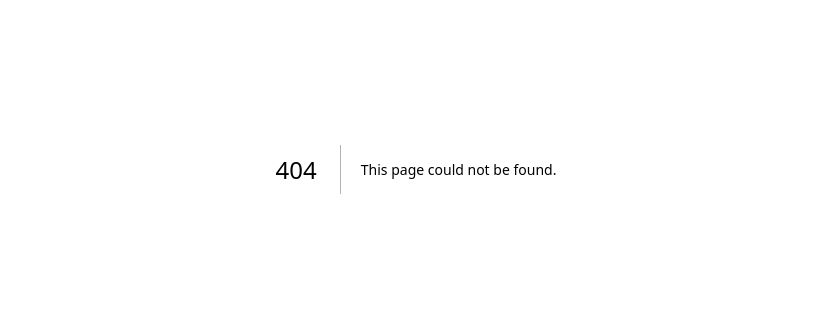
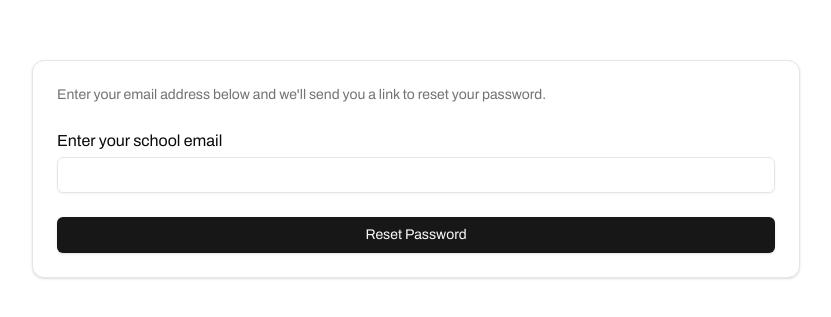
Before and after one commit to wertyaser/cfiction, a Next.js app: page /forgot-password in a window 1280 px wide. Before the commit this address had no page. Shown: the part 231-548 px from the top of the page, without its empty margins (224-1055 px from the left). Built offline with nearby package versions, Linux system fonts and the light colour scheme.

Commit message:
add forgot password page

```diff
--- /dev/null
+++ b/src/app/(pages)/forgot-password/page.tsx
@@ -0,0 +1,33 @@
+import React from "react";
+import {
+  Card,
+  CardContent,
+  CardDescription,
+  CardHeader,
+} from "@/components/ui/card";
+import { Input } from "@/components/ui/input";
+import { Button } from "@/components/ui/button";
+
+export default function page() {
+  return (
+    <div className="flex flex-row min-h-svh items-center justify-center gap-16">
+      <Card className=" w-full max-w-3xl">
+        <CardHeader>
+          <CardDescription>
+            Enter your email address below and we&apos;ll send you a link to
+            reset your password.
+          </CardDescription>
+        </CardHeader>
+        <CardContent>
+          <form className="flex flex-col gap-6">
+            <div className="flex flex-col gap-1">
+              <label htmlFor="email">Enter your school email</label>
+              <Input type="email" id="email" name="email" required />
+            </div>
+            <Button type="submit">Reset Password</Button>
+          </form>
+        </CardContent>
+      </Card>
+    </div>
+  );
+}
```
